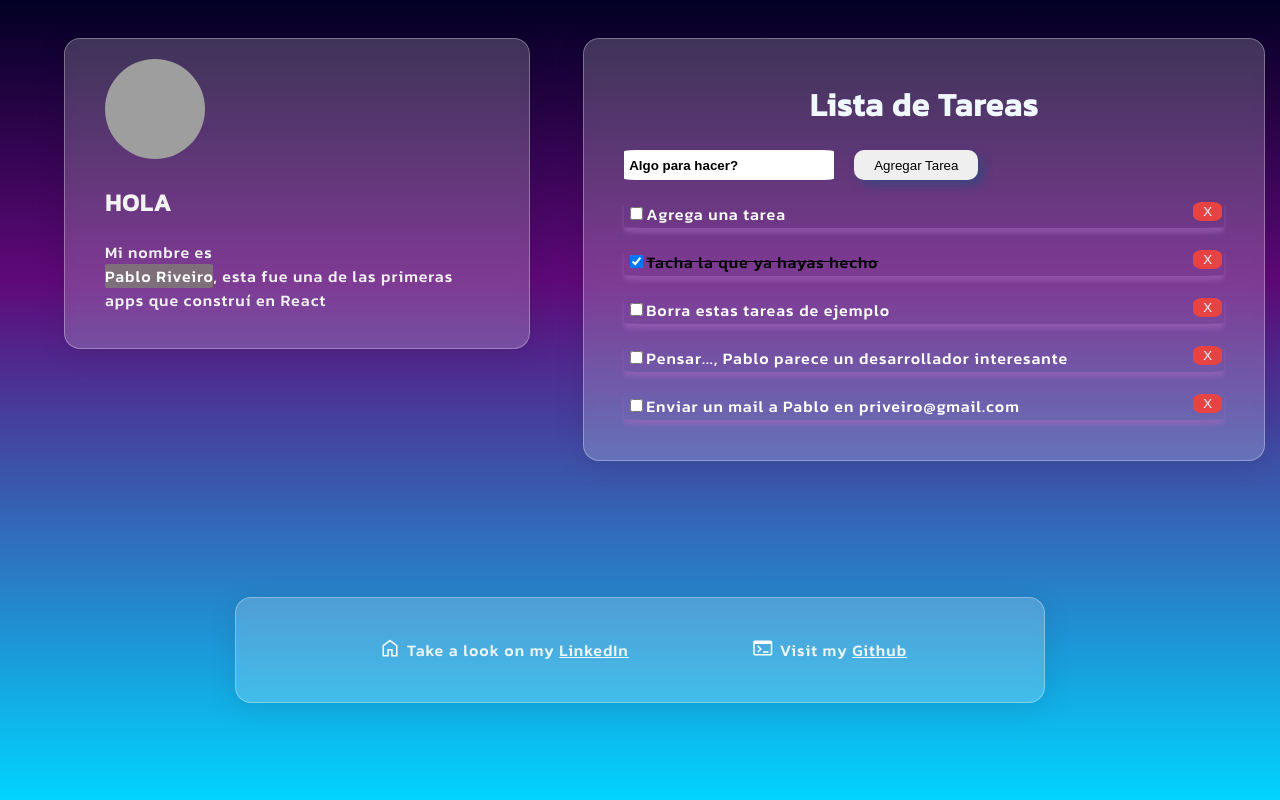
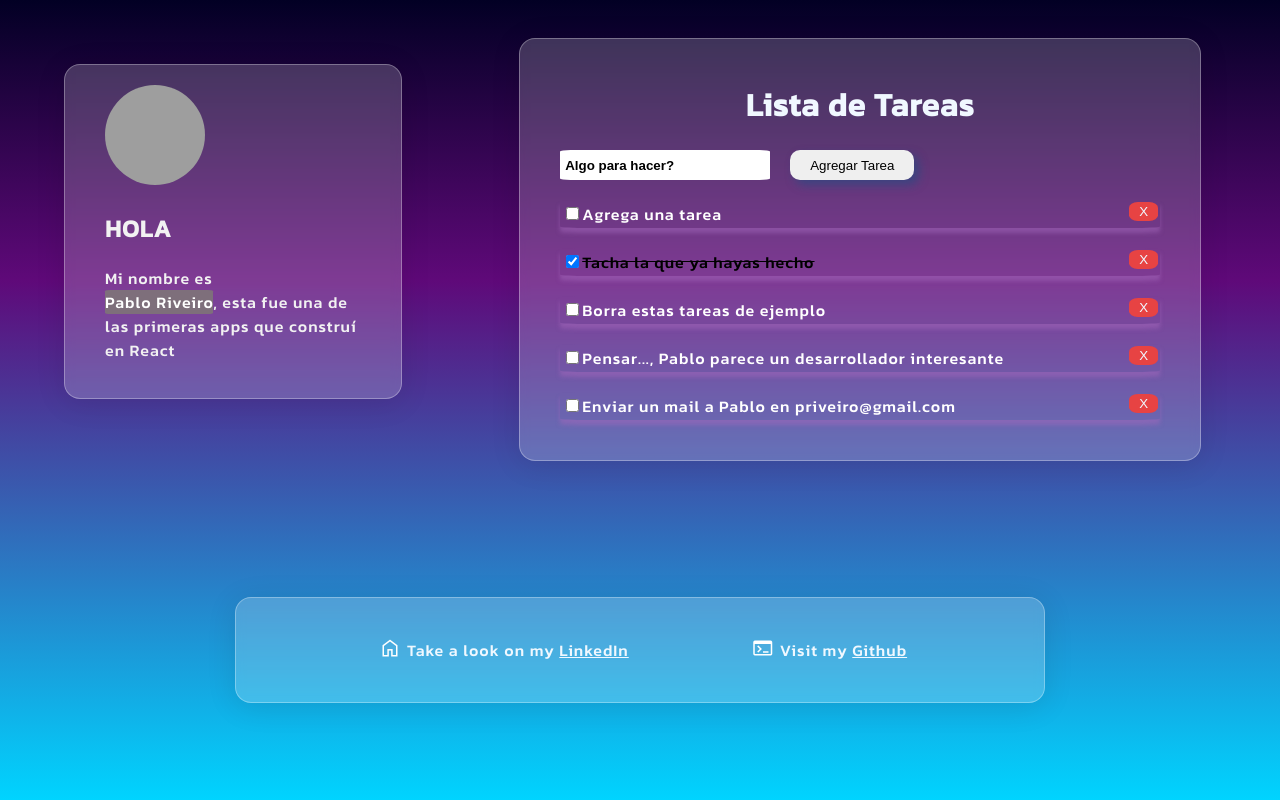
Before and after one commit to pablo-riveiro-uy/ToDoList, a React (Create React App) app: page / in a window 1280 px wide. Built offline with nearby package versions, Linux system fonts and the light colour scheme; grey boxes are pictures that could not be loaded.

Commit message:
mobil layout fixed

```diff
--- a/src/App.css
+++ b/src/App.css
@@ -50,6 +50,7 @@
 	.principal .profile img {
 		width: 90px;
 		height: 90px;
+
 		margin-right: 10%;
 		align-self: center;
 
@@ -68,6 +69,11 @@
 
 	.principal .container {
 		padding: 2%;
+		width: 90%;
+	}
+
+	.principal .container .addtaskinput {
+		width: 90%;
 	}
 	.principal .container .task {
 		margin-top: 10px;
@@ -162,8 +168,9 @@
 
 
 .profile {
-	margin-top: 3%;
-	width: 30%;
+	margin-top: 5%;
+	width: 20%;
+
   height: max-content;
   margin-bottom: 5%px;
   margin-right: 3%;
```
